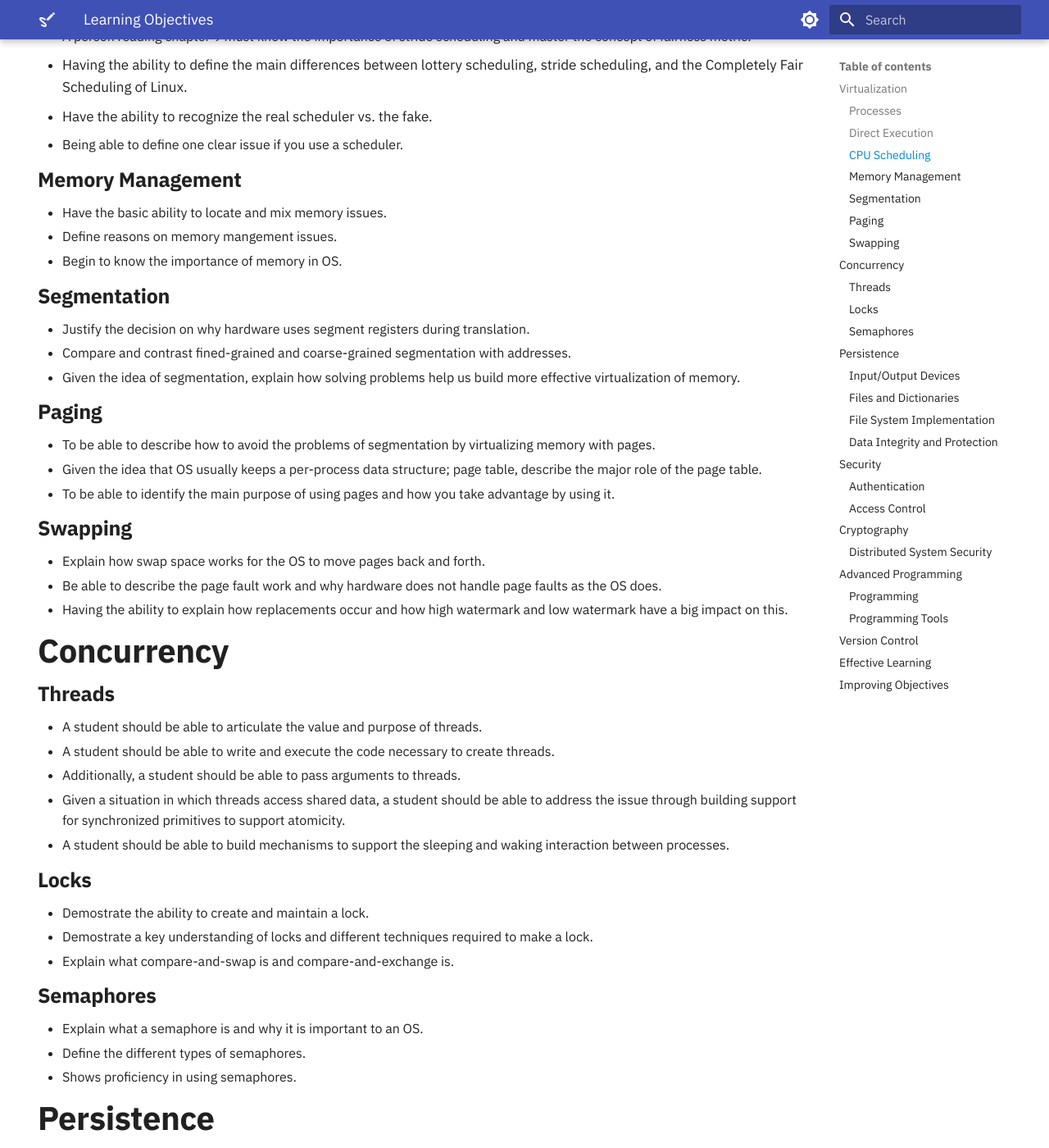
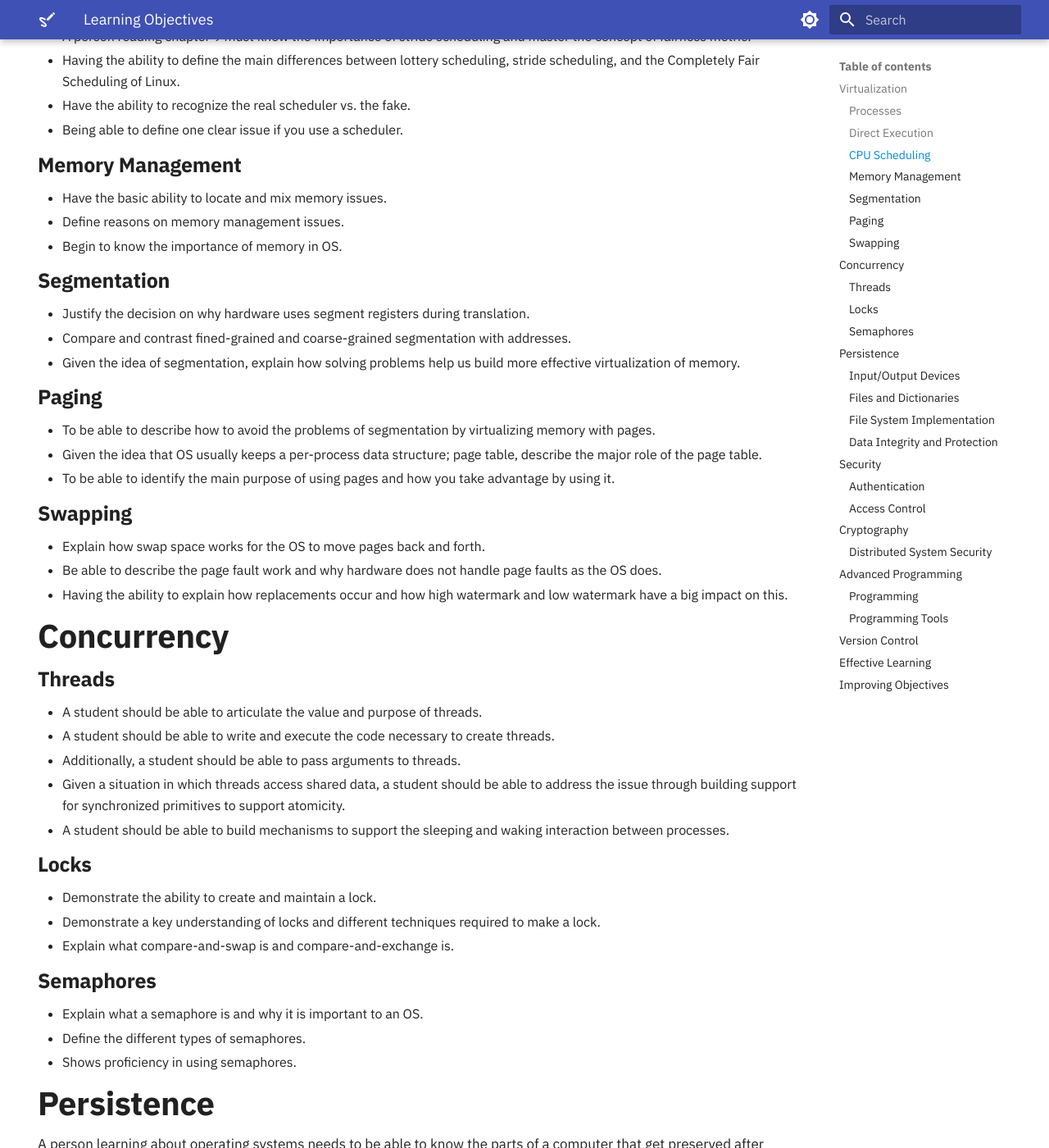
Before and after one commit to OS-Sketch/www.os-sketch.com, an MkDocs documentation site: the page built from docs/operating-systems/learning-objectives.md, in a window 1280 px wide and 1400 px high, scrolled down 827 px. Shown: the whole window at 82% size. Built offline with MkDocs 1.6.1 and Material for MkDocs 9.7.7, drawn with Linux system fonts in a browser that asks for light colours.

Commit message:
fix: Fix spelling and linting errors

```diff
--- a/docs/operating-systems/learning-objectives.md
+++ b/docs/operating-systems/learning-objectives.md
@@ -31,11 +31,12 @@
 - Identify the main physical parts that make up the PC for the OS to run.
 - To have some idea of what an OS actually does.
 
+### Processes
 
-### Processes
 - Being able to define what a process is.
 - Know what a process API is.
 - Being able to trace process state in both CPU and I/O.
+
 ### Direct Execution
 
 - Given a Limited Direct Execution, a student should be able to trace the steps of the execution.
@@ -49,14 +50,13 @@
 
 - A person reading chapter 9 must know the importance of stride scheduling and master the concept of fairness metric.
 - Having the ability to define the main differences between lottery scheduling, stride scheduling, and the Completely Fair Scheduling of Linux.
-
 - Have the ability to recognize the real scheduler vs. the fake.
 - Being able to define one clear issue if you use a scheduler.
 
 ### Memory Management
 
 - Have the basic ability to locate and mix memory issues.
-- Define reasons on memory mangement issues.
+- Define reasons on memory management issues.
 - Begin to know the importance of memory in OS.
 
 ### Segmentation
@@ -71,13 +71,11 @@
 - Given the idea that OS usually keeps a per-process data structure; page table, describe the major role of the page table.
 - To be able to identify the main purpose of using pages and how you take advantage by using it.
 
-
 ### Swapping
 
 - Explain how swap space works for the OS to move pages back and forth.
 - Be able to describe the page fault work and why hardware does not handle page faults as the OS does.
 - Having the ability to explain how replacements occur and how high watermark and low watermark have a big impact on this.
-
 
 ## Concurrency
 
@@ -91,9 +89,10 @@
 
 ### Locks
 
-- Demostrate the ability to create and maintain a lock.
-- Demostrate a key understanding of locks and different techniques required to make a lock.
+- Demonstrate the ability to create and maintain a lock.
+- Demonstrate a key understanding of locks and different techniques required to make a lock.
 - Explain what compare-and-swap is and compare-and-exchange is.
+
 ### Semaphores
 
 - Explain what a semaphore is and why it is important to an OS.
@@ -129,7 +128,9 @@
 - Given a data corruption failure mode and a data integrity budget, choose the best checksum function.
 
 ## Security
+
 In order to create and maintain a high quality software, you must have the ability to secure it. From this point onwards, you will learn techniques that can help you with your future projects.
+
 ### Authentication
 
 Authentication is one of the most important topics covered in chapter 54. To display proficiency in this chapter, the reader must be able to tell the difference between authentication and authorization.
```
